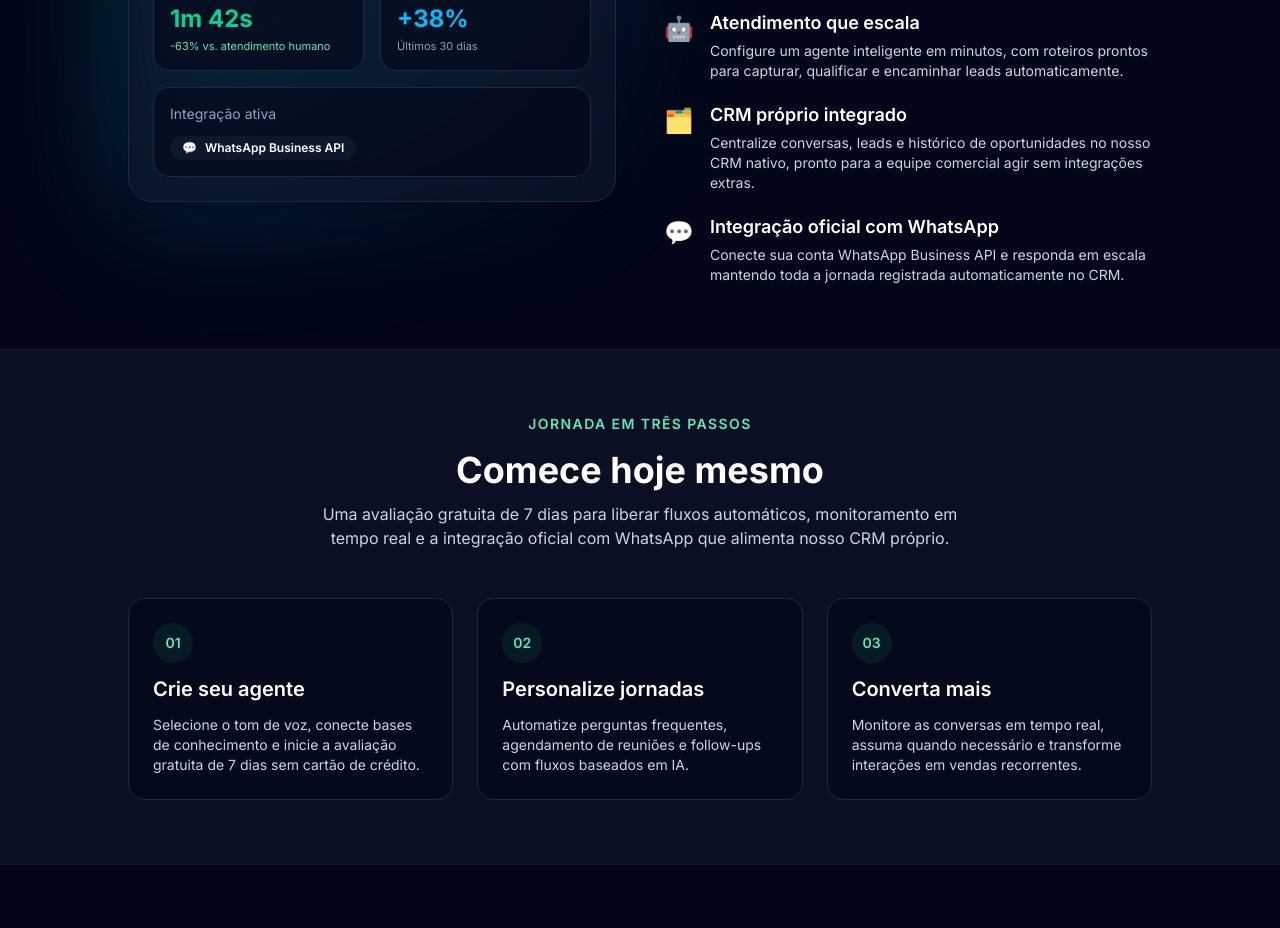
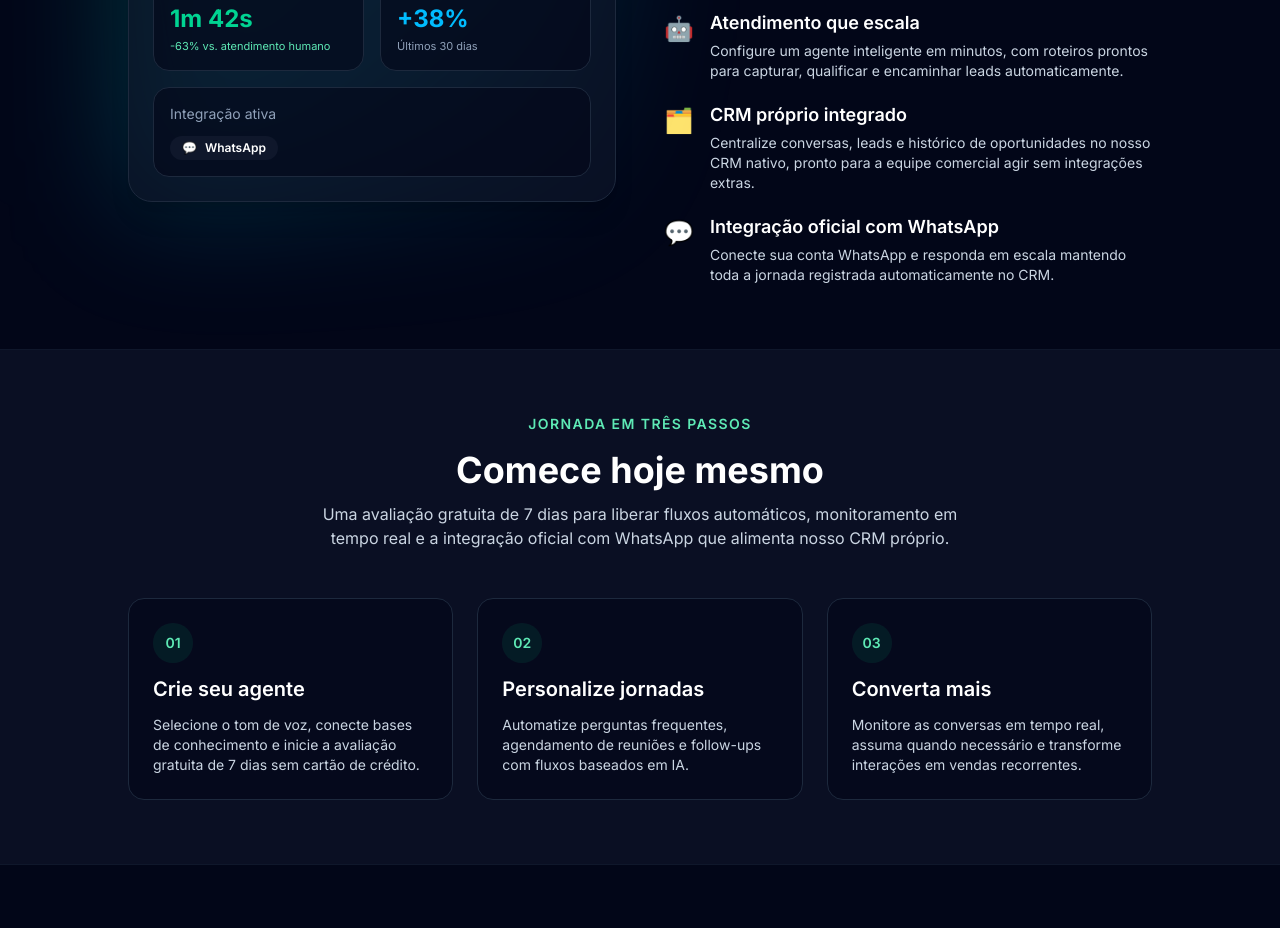
Before and after one commit to Evoluke/agent-plugandplay, a Next.js app: page /landing in a window 1280 px wide. Shown: the part 900-1828 px from the top of the page. Built offline with nearby package versions, Linux system fonts and the light colour scheme; no server answers.

Commit message:
Atualiza menção ao WhatsApp na landing

```diff
--- a/src/app/landing/page.tsx
+++ b/src/app/landing/page.tsx
@@ -22,7 +22,7 @@ const highlights = [
   {
     title: "Integração oficial com WhatsApp",
     description:
-      "Conecte sua conta WhatsApp Business API e responda em escala mantendo toda a jornada registrada automaticamente no CRM.",
+      "Conecte sua conta WhatsApp e responda em escala mantendo toda a jornada registrada automaticamente no CRM.",
     icon: "💬",
   },
 ];
@@ -45,7 +45,7 @@ const steps = [
   },
 ];
 
-const integrations = [{ name: "WhatsApp Business API", icon: "💬" }];
+const integrations = [{ name: "WhatsApp", icon: "💬" }];
 
 export const metadata: Metadata = {
   metadataBase: new URL(baseUrl),
```
